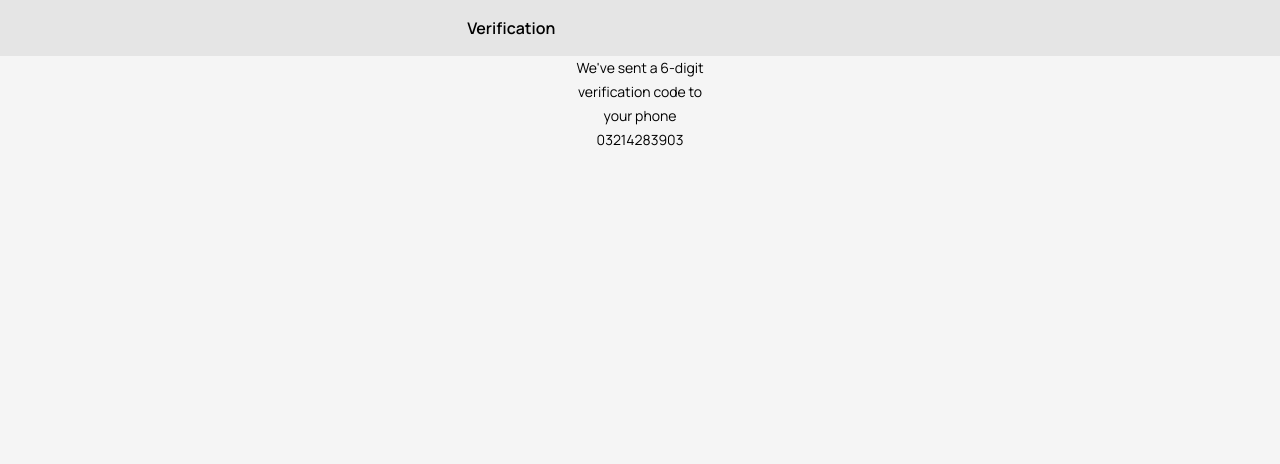
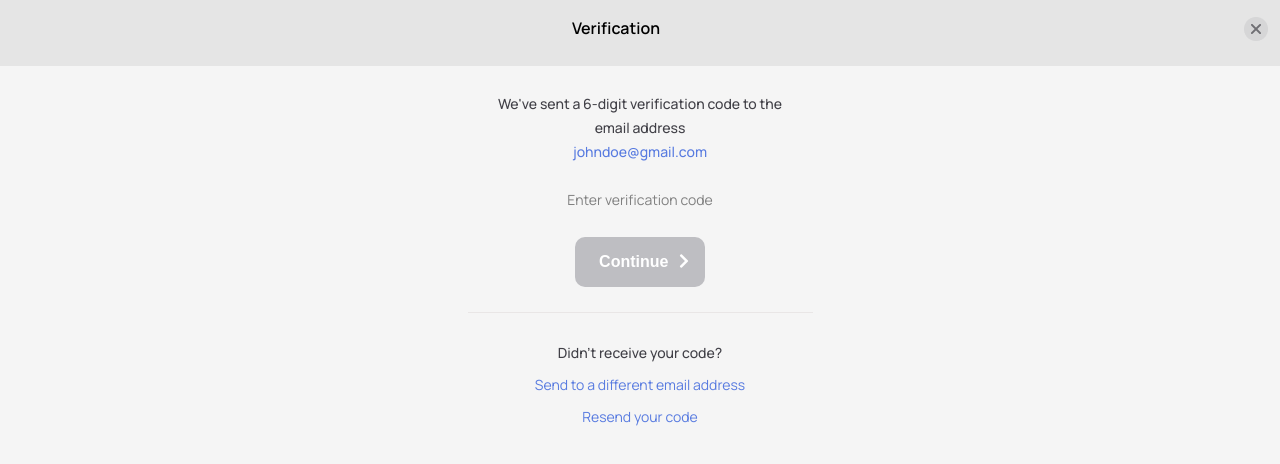
Before and after one commit to codetech989/new-crypto-react, a React (Create React App) app: page /verification in a window 1280 px wide. Shown: the top 464 px of the page. Built offline with nearby package versions, Linux system fonts and the light colour scheme.

Commit message:
verification

```diff
--- /dev/null
+++ b/src/component/UI/InputCode/InputCode.js
@@ -0,0 +1,57 @@
+import React, { useState, useRef } from "react";
+
+const InputCode = ({ length, label, loading, onComplete }) => {
+  const [code, setCode] = useState([...Array(length)].map(() => ""));
+  const inputs = useRef([]);
+  // Typescript
+  // useRef<(HTMLInputElement | null)[]>([])
+
+  const processInput = (e, slot) => {
+    const num = e.target.value;
+    if (/[^0-9]/.test(num)) return;
+    const newCode = [...code];
+    newCode[slot] = num;
+    setCode(newCode);
+    if (slot !== length - 1) {
+      inputs.current[slot + 1].focus();
+    }
+    if (newCode.every(num => num !== "")) {
+      onComplete(newCode.join(""));
+    }
+  };
+
+  const onKeyUp = (e, slot) => {
+    if (e.keyCode === 8 && !code[slot] && slot !== 0) {
+      const newCode = [...code];
+      newCode[slot - 1] = "";
+      setCode(newCode);
+      inputs.current[slot - 1].focus();
+    }
+  };
+
+  return (
+    <div className="code-input">
+      <label className="code-label">{label}</label>
+      <div className="code-inputs">
+        {code.map((num, idx) => {
+          return (
+            <input
+              key={idx}
+              type="text"
+              inputMode="numeric"
+              maxLength={1}
+              value={num}
+              autoFocus={!code[0].length && idx === 0}
+              readOnly={loading}
+              onChange={e => processInput(e, idx)}
+              onKeyUp={e => onKeyUp(e, idx)}
+              ref={ref => inputs.current.push(ref)}
+            />
+          );
+        })}
+      </div>
+    </div>
+  );
+};
+
+export default InputCode;
--- a/src/component/UI/RegEmail/Verification/Verification.module.css
+++ b/src/component/UI/RegEmail/Verification/Verification.module.css
@@ -1,17 +1,82 @@
 .HeadMain{
     background-color: #E5E5E5;
-    padding: 17px 0;
+    padding: 17px 0 10px 0px;
 }
 .headBg{
-    max-width: 27%;
+    max-width: 10%;
     margin: 0 auto;
     font-size: 16px;
     font-weight: 600;
 }
 .TopParagraph{
-    font-size:14px;
-    line-height:24px;
     text-align: center;
-    width:40%;
-    margin: 0 auto;
+    width: 289px;
+    margin: 26px auto;
 }
+.HeadMainData{
+    display: flex;
+}
+.headCancel img{
+    margin: -10px 0 0 0;
+}
+.TopParagraph p{
+    line-height: 24px;
+    font-size: 14px;
+    font-weight: 500;
+    color: #414047;
+}
+.TopParagraph h4{
+    color: #587BE0;
+    font-size: 14px;
+    line-height: 24px;
+    font-weight: 500;
+
+}
+
+.formbtn{
+    max-width: 162px;
+    margin: 27px auto 0;
+    text-align: center;
+}
+.formbtn button{
+    background-color: #BEBEC2;
+    font-size: 16px;
+    line-height: 22px;
+    font-weight: 600;
+    color: #fff;
+    border: none;
+    border-radius: 10px;
+    padding: 14px 10px 14px 24px;
+}
+.formbtn button i{
+    padding: 0 6px;
+}
+.formData h3{
+    color: #808080;
+    font-size: 14px;
+    line-height: 20px;
+    font-weight: 400;
+    text-align: center;
+}
+.FormBotMain p{
+    color: #414047;
+    font-size: 14px;
+    line-height: 20px;
+    font-weight: 500;
+}
+
+.FormBotMain h3{
+    color: #587BE0;
+    font-size: 14px;
+    line-height: 20px;
+    font-weight: 400;
+    margin: 12px 0 0 0;
+}
+.FormBotMain{
+    text-align: center;
+    margin: 30px 0 0 0;
+}
+.FormBottom{
+    border-top: 1px solid #E9E6E6;
+    margin: 25px 0 0 0;
+}
--- a/src/component/UI/RegEmail/Verification/Verification.tsx
+++ b/src/component/UI/RegEmail/Verification/Verification.tsx
@@ -1,6 +1,8 @@
 import React, { FC } from 'react';
 import { Card } from '../../Card/Card';
 import styles from './Verification.module.css';
+import Close from '../../../img/close.png';
+import InputCode from '../../InputCode/InputCode';
 
 interface VerificationProps {
 
@@ -12,9 +14,15 @@ export const Verification: FC<VerificationProps> = (props) => {
         <>
             <header>
                 <div className={styles.HeadMain}>
-                    <div className={styles.headBg}>
-                        <p>Verification</p>
+                    <div className={styles.HeadMainData}>
+                        <div className={styles.headBg}>
+                            <p>Verification</p>
+                        </div>
+                        <div className={styles.headCancel}>
+                            <img src={Close} />
+                        </div>
                     </div>
+
 
                 </div>
 
@@ -22,8 +30,28 @@ export const Verification: FC<VerificationProps> = (props) => {
             <Card>
                 <div className={styles.VeriMain}>
                     <div className={styles["TopParagraph"]}>
-                    <p>We've sent a 6-digit verification code to your phone </p>
-                    <p>{paramsData}</p>
+                        <p>We've sent a 6-digit verification code to the email address
+                        </p>
+                        <h4>johndoe@gmail.com</h4>
+                    </div>
+                    <div className={styles.veriForm}>
+                        <form>
+                            <div className={styles.formData}>
+                                <h3>Enter verification code</h3>
+
+                            </div>
+                            <div className={styles.formbtn}>
+                                <button type='submit'>Continue <i className="fas fa-chevron-right" /></button>
+                            </div>
+                        </form>
+
+                    </div>
+                    <div className={styles.FormBottom}>
+                        <div className={styles.FormBotMain}>
+                            <p>Didn't receive your code?</p>
+                            <h3>Send to a different email address</h3>
+                            <h3>Resend your code </h3>
+                        </div>
                     </div>
 
                 </div>
```
Also changed, not shown: src/component/img/close.png (added), 1 other file (tests, documents, lock files or other folders).
